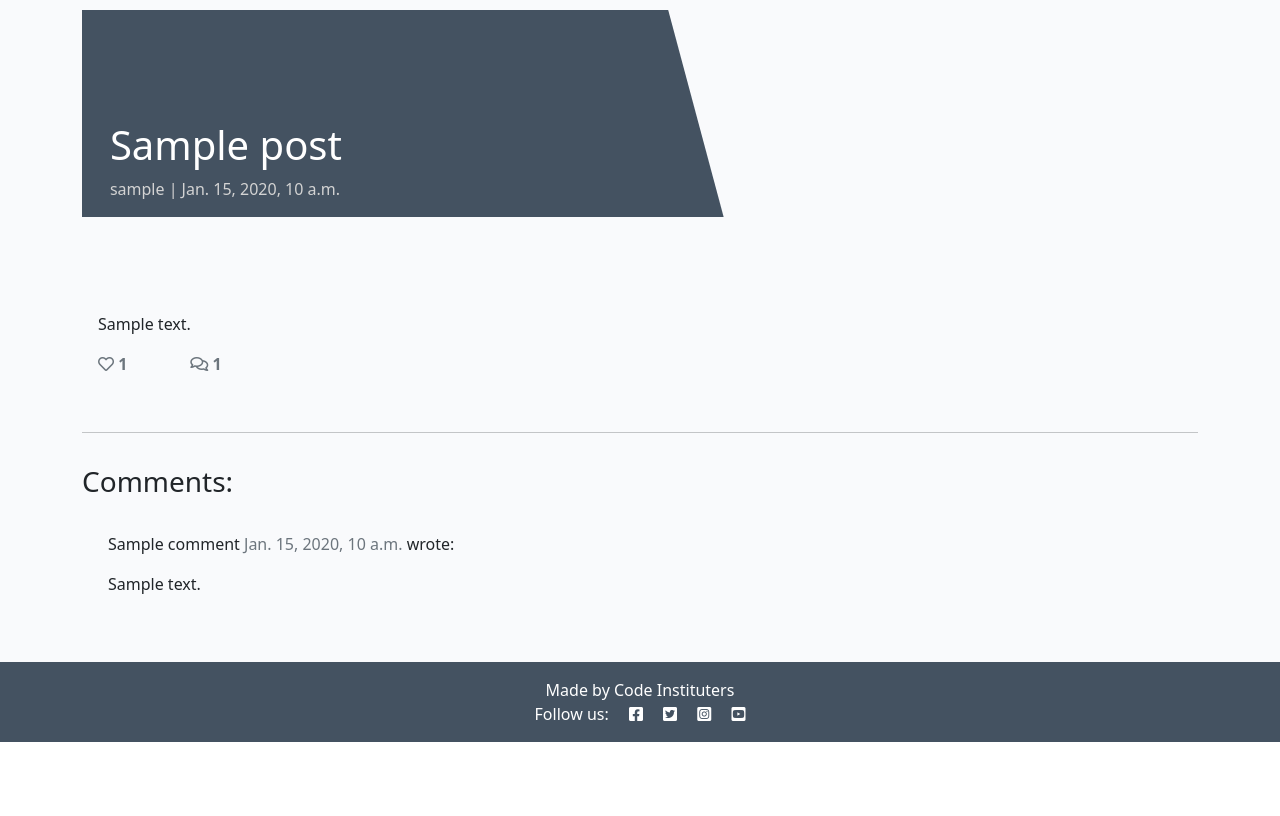
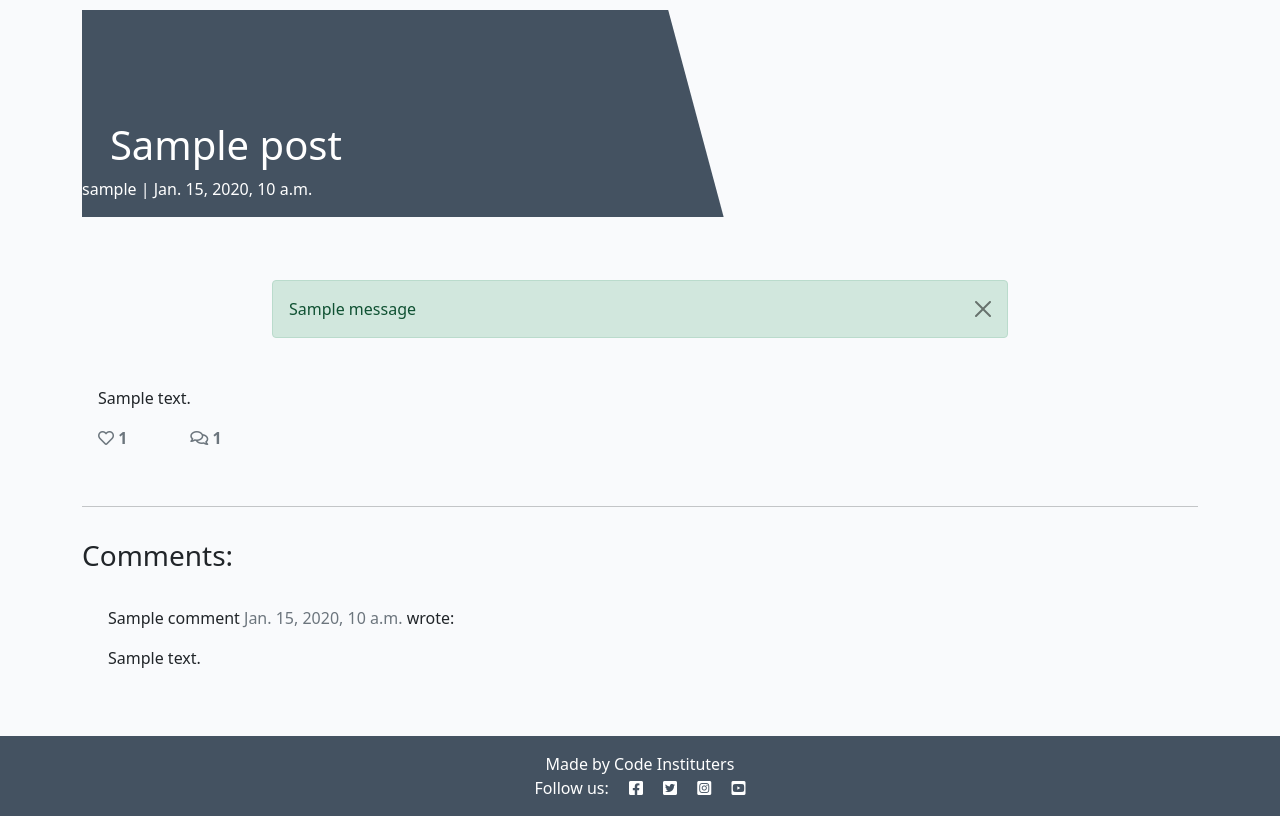
Before and after one commit to Olivertrain1221/django_blogot, a Django app: a page that uses templates/base.html in a window 1280 px wide. Shown: the part 60-876 px from the top of the page. Before the commit the page ends 802 px from the top, so only its background shows below. Run offline with Django 3.2, Linux system fonts and the light colour scheme; tables that the repository leaves empty hold one stand-in row (values such as "Sample post"); one stand-in notice (Sample message) is shown; some libraries are stand-ins or nearby versions.

Commit message:
Add messages to the UI

```diff
--- a/blog/views.py
+++ b/blog/views.py
@@ -61,7 +61,7 @@ class PostDetail(View):
                 "comments": comments,
                 "commented": True,
                 "comment_form": comment_form,
-                "liked": liked
+                "liked": liked,
             },
         )
 
@@ -70,6 +70,7 @@ class PostLike(View):
 
     def post(self, request, slug, *args, **kwargs):
         post = get_object_or_404(Post, slug=slug)
+
         if post.likes.filter(id=request.user.id).exists():
             post.likes.remove(request.user)
         else:
--- a/static/css/style.css
+++ b/static/css/style.css
@@ -100,7 +100,10 @@ body {
     margin-top: 20%;
     margin-left: 5%;
 }
-
+/*
+.green {
+    background-color: rgba(3, 140, 71, 0.3) */
+}
 .post-subtitle {
     margin-left: 5%;
     color: lightgray;
--- a/templates/base.html
+++ b/templates/base.html
@@ -49,6 +49,7 @@
                         <a class="nav-link" href="{% url 'account_login' %}">Login</a>
                     </li>
                     {% endif %}
+
                 </ul>
                 <span class="navbar-text text-muted">
                     adventures of a software developer
@@ -56,8 +57,20 @@
             </div>
         </div>
     </nav>
+    <div class="container">
+        <div class="row">
+            <div class="col-md-8 offset-md-2">
+                {% for message in messages %}
+                <div class="alert {{ message.tags }} alert-dismissible fade show" id="msg" role="alert">
+                    {{ message | safe }}
+                    <button type="button" class="btn-close" data-bs-dismiss="alert" aria-label="Close"></button>
+                </div>
+                {% endfor %}
+            </div>
+        </div>
+    </div>
+    <main class="flex-shrink-0 main-bg">
 
-    <main class="flex-shrink-0 main-bg">
         {% block content %}
         <!-- Content Goes here -->
         {% endblock content %}
@@ -71,6 +84,13 @@
             <i class="fab fa-instagram-square ms-3"></i>
             <i class="fab fa-youtube-square ms-3"></i></p>
     </footer>
+    <script>
+        setTimeout(function () {
+            let messages = document.getElementById('msg');
+            let alert = new bootstrap.Alert(messages);
+            alert.close();
+        }, 2500);
+    </script>
 </body>
 
 </html>
--- a/templates/post_detail.html
+++ b/templates/post_detail.html
@@ -19,6 +19,19 @@
                 <img src=" {{ post.featured_image.url }}" width="100%">
                 {% endif %}
             </div>
+        </div>
+    </div>
+</div>
+
+<div class="container">
+    <div class="row">
+        <div class="col-md-8 offset-md-2">
+            {% for message in messages %}
+            <div class="alert {{ message.tags }} alert-dismissible fade show" id="msg" role="alert">
+                {{ message | safe }}
+                <button type="button" class="btn-close" data-bs-dismiss="alert" aria-label="Close"></button>
+            </div>
+            {% endfor %}
         </div>
     </div>
 </div>
@@ -102,7 +115,7 @@
                 <!-- For later -->
                 {% if commented %}
                 <div class="alert alert-success" role="alert">
-                    Your comment is awaiting aproval
+                    Your comment is awaiting approval
                 </div>
                 {% else %}
 
@@ -110,7 +123,7 @@
 
                 <h3>Leave a comment:</h3>
                 <p>Posting as: {{ user.username }}</p>
-                <form method="post" style="margim-top: 1.3em;">
+                <form method="post" style="margin-top: 1.3em;">
                     {{ comment_form | crispy }}
                     {% csrf_token %}
                     <button type="submit" class="btn btn-signup btn-lg">Submit</button>
```
Also changed, not shown: codestar/settings.py (+24 -15 lines).
